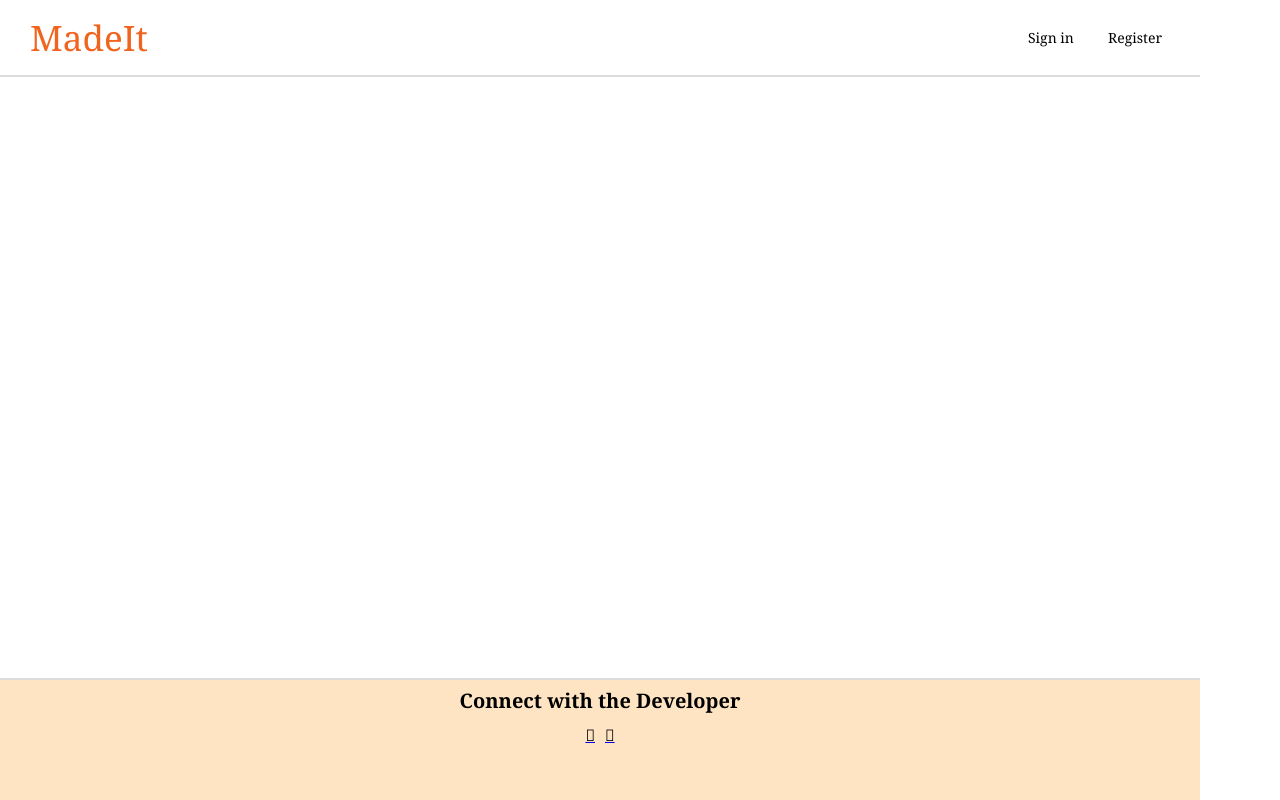
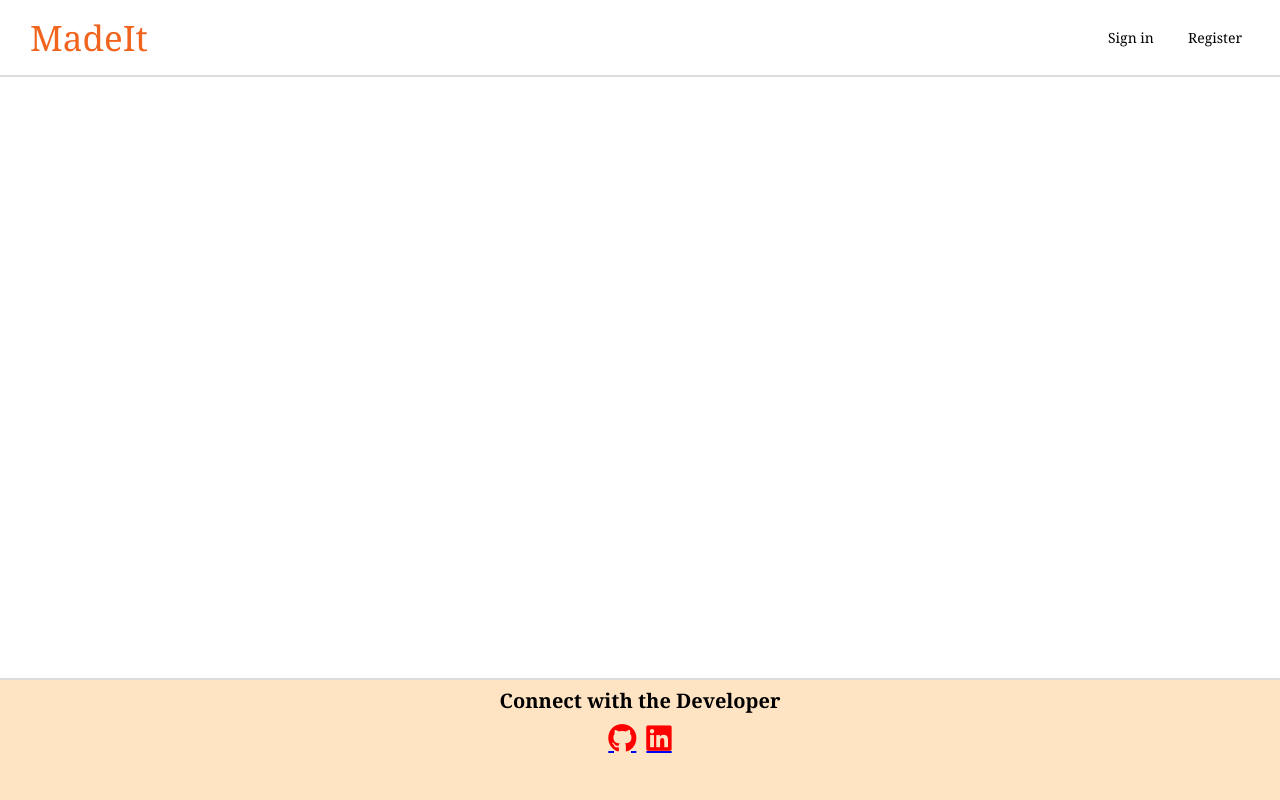
Before and after one commit to troybloy/MadeIt, a React (Create React App) app in the folder react-app/: page /items/1 in a window 1280 px wide. Built offline with nearby package versions, Linux system fonts and the light colour scheme; no server answers.

Commit message:
changed imports and styled footer a bit more

```diff
--- a/react-app/public/index.html
+++ b/react-app/public/index.html
@@ -1,5 +1,6 @@
 <!DOCTYPE html>
 <html lang="en">
+
 <head>
   <meta charset="utf-8" />
   <title>Flask Starter</title>
@@ -8,8 +9,12 @@
   <link rel="manifest" href="%PUBLIC_URL%/manifest.json" />
   <link rel="stylesheet" href="https://use.fontawesome.com/releases/v5.5.0/css/all.css"
     integrity="sha384-B4dIYHKNBt8Bc12p+WXckhzcICo0wtJAoU8YZTY5qE0Id1GSseTk6S+L3BlXeVIU" crossorigin="anonymous" />
+  <script src="https://kit.fontawesome.com/1f1b1a5466.js" crossorigin="anonymous"></script>
+
 </head>
+
 <body>
   <div id="root"></div>
 </body>
+
 </html>
--- a/react-app/src/components/Footer/Footer.css
+++ b/react-app/src/components/Footer/Footer.css
@@ -34,6 +34,8 @@
   height: 70px;
   /* padding: 10px; */
   margin-right: 5px;
+  color: red;
+  font-size: 29px;
 }
 
 .troy-LinkedIn {
@@ -41,6 +43,9 @@
   justify-content: center;
   height: 70px;
   margin-left: 5px;
+  color: red;
+  font-size: 29px;
+
 }
 
 .footer-footer {
--- a/react-app/src/index.css
+++ b/react-app/src/index.css
@@ -7,8 +7,9 @@
 
 
   body {
-    margin-right: 80px;
+    font-family: 'Open Sans', sans-serif;
   }
+
 
   .asterisk {
     color: red;
```
Lines whose indentation alone changed are shown as unchanged.
